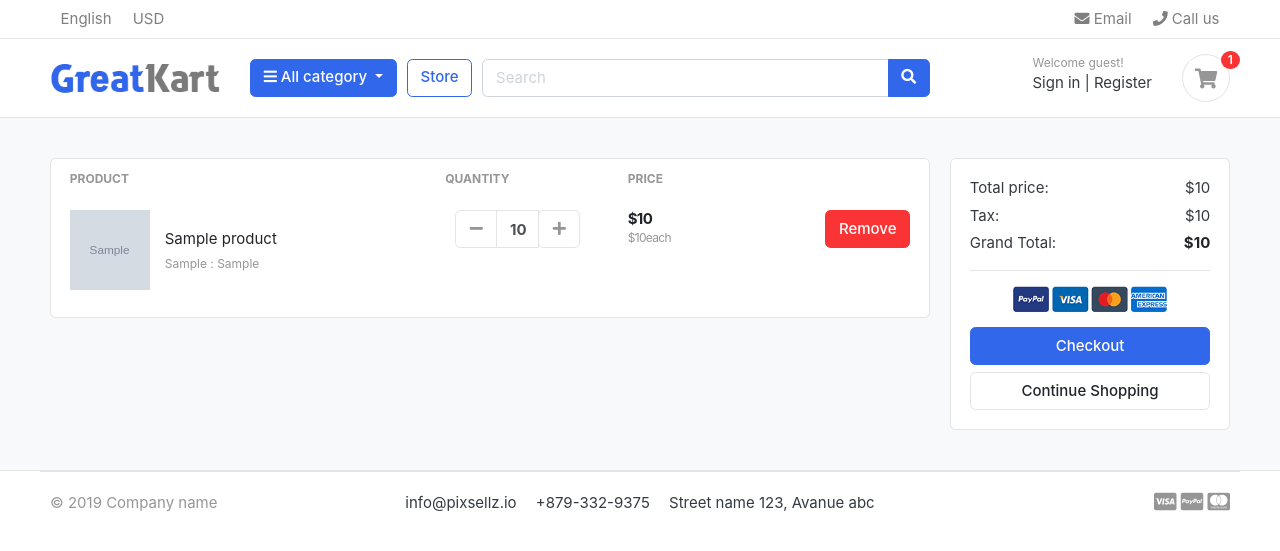
After one commit to SujitMoktan0/Ecommerce, a Django app: template templates/store/cart.html in a window 1280 px wide. The commit adds this page. Shown: the top 551 px of the page. Run offline with Django 5.2, Linux system fonts and the light colour scheme; the template is opened without the code that fills it: most values are stand-ins (such as "Sample title", 1, 10 or a date in 2020); grey boxes marked "Sample" are stand-in pictures; some libraries are stand-ins or nearby versions; some web fonts are replaced.

Commit message:
Another Update

```diff
--- a/Ecom/settings.py
+++ b/Ecom/settings.py
@@ -40,6 +40,7 @@ INSTALLED_APPS = [
     'category',
     'accounts',
     'store',
+    'carts',
 ]
 
 MIDDLEWARE = [
@@ -65,6 +66,7 @@ TEMPLATES = [
                 'django.contrib.auth.context_processors.auth',
                 'django.contrib.messages.context_processors.messages',
                 'category.context_processors.menu_links',
+                'carts.context_processor.counter',
             ],
         },
     },
--- a/Ecom/urls.py
+++ b/Ecom/urls.py
@@ -24,4 +24,5 @@ urlpatterns = [
     path('admin/', admin.site.urls),
     path('', views.home, name='home'),
     path('store/', include('store.urls')),
+    path('cart/', include('carts.urls')),
 ] + static(settings.MEDIA_URL, document_root=settings.MEDIA_ROOT)
--- a/store/urls.py
+++ b/store/urls.py
@@ -3,7 +3,8 @@ from . import views
 
 urlpatterns = [
     path('', views.store, name='store'),
-    path('<slug:category_slug>/', views.store, name='products_by_category'),
-    path('<slug:category_slug>/<slug:product_slug>/', views.product_detail, name='product_detail'),
+    path('category/<slug:category_slug>/', views.store, name='products_by_category'),
+    path('category/<slug:category_slug>/<slug:product_slug>/', views.product_detail, name='product_detail'),
+    path('search/', views.search, name='search'),
 
 ]
--- a/templates/includes/navbar.html
+++ b/templates/includes/navbar.html
@@ -47,9 +47,9 @@
 	</div> <!-- col.// -->
 	<a href="{% url 'store' %}" class="btn btn-outline-primary">Store</a>
 	<div class="col-lg  col-md-6 col-sm-12 col">
-		<form action="#" class="search">
+		<form action="{% url 'search' %}" class="search" method="GET">
 			<div class="input-group w-100">
-			    <input type="text" class="form-control" style="width:60%;" placeholder="Search">
+			    <input type="text" class="form-control" style="width:60%;" placeholder="Search" name="keyword">
 
 			    <div class="input-group-append">
 			      <button class="btn btn-primary" type="submit">
@@ -68,9 +68,9 @@
 							<a href="./register.html"> Register</a>
 						</div>
 					</div>
-					<a href="./cart.html" class="widget-header pl-3 ml-3">
+					<a href="{% url 'cart' %}" class="widget-header pl-3 ml-3">
 						<div class="icon icon-sm rounded-circle border"><i class="fa fa-shopping-cart"></i></div>
-						<span class="badge badge-pill badge-danger notify">0</span>
+						<span class="badge badge-pill badge-danger notify">{{ cart_count }}</span>
 					</a>
 				</div> <!-- widgets-wrap.// -->
 			</div> <!-- col.// -->
--- /dev/null
+++ b/templates/store/cart.html
@@ -0,0 +1,118 @@
+{% extends 'base.html' %}
+{% load static %}
+
+{% block content %}
+<section class="section-content padding-y bg">
+<div class="container">
+
+<!-- ============================ COMPONENT 1 ================================= -->
+{% if not cart_items %}
+	<h2 class="text-center">Your Shopping Cart is Empty</h2>
+	<br>
+	<div class="text-center">
+		<a href="{% url 'store' %}" class="btn btn-primary">Countinue Shopping</a>
+	</div>
+{% else %}
+<div class="row">
+	<aside class="col-lg-9">
+<div class="card">
+<table class="table table-borderless table-shopping-cart">
+<thead class="text-muted">
+<tr class="small text-uppercase">
+  <th scope="col">Product</th>
+  <th scope="col" width="120">Quantity</th>
+  <th scope="col" width="120">Price</th>
+  <th scope="col" class="text-right" width="200"> </th>
+</tr>
+</thead>
+<tbody>
+{% for cart_item in cart_items%}
+<tr>
+	<td>
+		<figure class="itemside align-items-center">
+			<div class="aside"><img src="{{ cart_item.product.image.url }}" class="img-sm"></div>
+			<figcaption class="info">
+				<a href="{{ cart_item.product.get_url }}" class="title text-dark">{{ cart_item.product.product_name }}</a>
+				<p class="text-muted small">
+					{% if cart_item.variations.all %}
+						{% for item in cart_item.variations.all %}
+							{{ item.variation_category | capfirst }} : {{ item.variation_value | capfirst }}<br>
+						{% endfor %}
+					{% endif %}
+				</p>
+			</figcaption>
+		</figure>
+	</td>
+	<td>
+		<!-- col.// -->
+					<div class="col">
+						<div class="input-group input-spinner">
+							<div class="input-group-prepend">
+							<a href="{% url 'remove_cart' cart_item.product.id cart_item.id %}" class="btn btn-light" type="button" id="button-plus"> <i class="fa fa-minus"></i> </a>
+							</div>
+							<input type="text" class="form-control"  value="{{ cart_item.quantity }}">
+							<div class="input-group-append">
+								<form action="{% url 'add_cart' cart_item.product.id %}" method="POST">
+									{% csrf_token %}
+									{% for item in cart_item.variations.all %}
+									<input type="hidden" name="{{ item.variation_category | lower }}" value="{{ item.variation_value | capfirst }}">
+									{% endfor %}
+									<button class="btn btn-light" type="submit" id="button-minus"> <i class="fa fa-plus"></i> </button>
+								</form>
+							</div>
+						</div> <!-- input-group.// -->
+					</div> <!-- col.// -->
+	</td>
+	<td>
+		<div class="price-wrap">
+			<var class="price">${{ cart_item.sub_total }}</var>
+			<small class="text-muted"> ${{ cart_item.product.price }}each </small>
+		</div> <!-- price-wrap .// -->
+	</td>
+	<td class="text-right">
+	<a href="{% url 'remove_cart_item' cart_item.product.id cart_item.id %}" onclick="return confirm('Are You Sure You Want To Delete This Item?')" class="btn btn-danger"> Remove</a>
+	</td>
+</tr>
+{% endfor %}
+</tbody>
+</table>
+</div> <!-- card.// -->
+
+	</aside> <!-- col.// -->
+	<aside class="col-lg-3">
+
+		<div class="card">
+		<div class="card-body">
+			<dl class="dlist-align">
+			  <dt>Total price:</dt>
+			  <dd class="text-right">${{ total }}</dd>
+			</dl>
+			<dl class="dlist-align">
+			  <dt>Tax:</dt>
+			  <dd class="text-right"> ${{ tax }}</dd>
+			</dl>
+			<dl class="dlist-align">
+			  <dt>Grand Total:</dt>
+			  <dd class="text-right text-dark b"><strong>${{ grand_total }}</strong></dd>
+			</dl>
+			<hr>
+			<p class="text-center mb-3">
+				<img src="{% static './images/misc/payments.png'%}" height="26">
+			</p>
+			<a href="./place-order.html" class="btn btn-primary btn-block"> Checkout </a>
+			<a href="{%url 'store' %}" class="btn btn-light btn-block">Continue Shopping</a>
+		</div> <!-- card-body.// -->
+		</div> <!-- card.// -->
+
+</aside> <!-- col.// -->
+
+
+</div> <!-- row.// -->
+{% endif %}
+<!-- ============================ COMPONENT 1 END .// ================================= -->
+
+</div> <!-- container .//  -->
+</section>
+<!-- ========================= SECTION CONTENT END// ========================= -->
+
+{% endblock %}
```
Also changed, not shown: carts/context_processor.py (added, +17 -0 lines), carts/urls.py (added, +11 -0 lines), templates/store/product_detail.html (+23 -31 lines).
